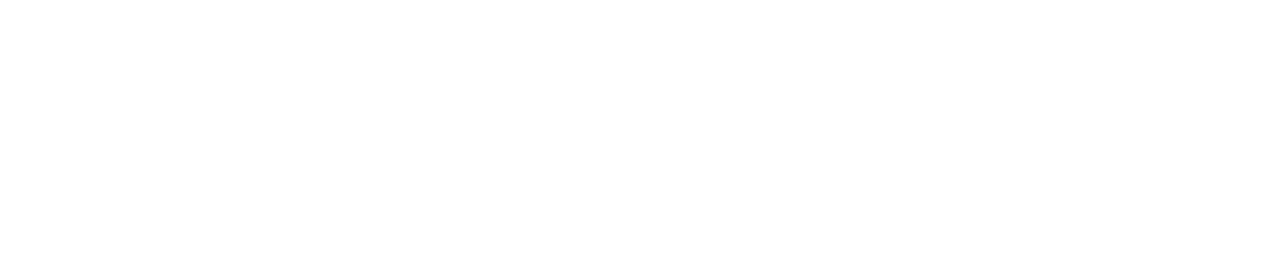
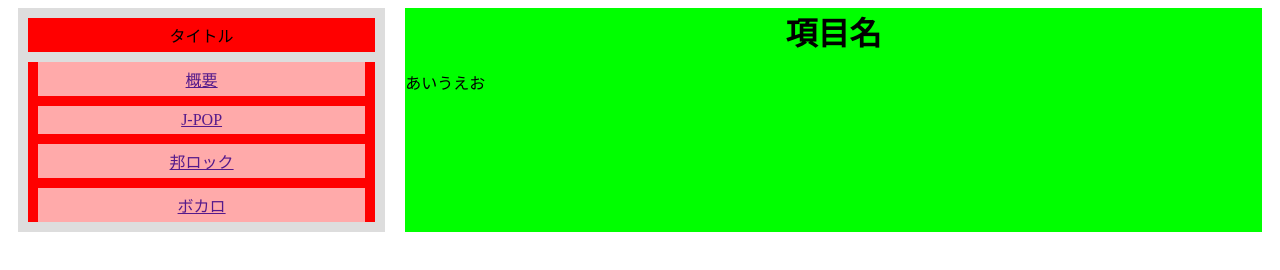
Before and after one commit to s1f10260183/cs1-2026-class2-team9-project, a plain HTML site: page index.html in a window 1280 px wide. Drawn offline with Linux system fonts and the light colour scheme.

Commit message:
構図だけ

```diff
--- a/css/style.css
+++ b/css/style.css
@@ -0,0 +1,42 @@
+#container{
+    display: flex;
+    flex-direction: row;
+}
+
+.sidebar{
+    width: 30%;
+    margin: 0px 10px 0px 10px;
+    background-color: #dddddd;
+}
+
+#title{
+    text-align: center;
+    margin: 10px;
+    padding: 5px;
+    background-color: #ff0000;
+}
+
+.sidebar ul{
+    margin: 10px;
+    padding: 0px;
+    background-color: #ff0000;
+}
+
+.sidebar li{
+    display: block;
+    margin: 10px;
+    padding: 5px;
+    text-align: center;
+    background-color: #ffaaaa;
+}
+
+.content{
+    width: 70%;
+    margin: 0px 10px 0px 10px;
+    background-color: #00ff00;
+}
+
+h1{
+    text-align: center;
+    margin: 0px;
+}
--- a/index.html
+++ b/index.html
@@ -6,6 +6,21 @@
     <link rel="stylesheet" type="text/css" href="css/style.css">
 </head>
 <body>
+    <div id="container">
+        <div class="sidebar">
+            <p id="title">タイトル</p>
+            <ul>
+                <li><a href="">概要</a></li>
+                <li><a href="">J-POP</a></li>
+                <li><a href="">邦ロック</a></li>
+                <li><a href="">ボカロ</a></li>
+            </ul>
+        </div>
 
+        <div class="content">
+            <h1>項目名</h1>
+            <p>あいうえお</p>
+        </div>
+    </div>
 </body>
 </html>
```
